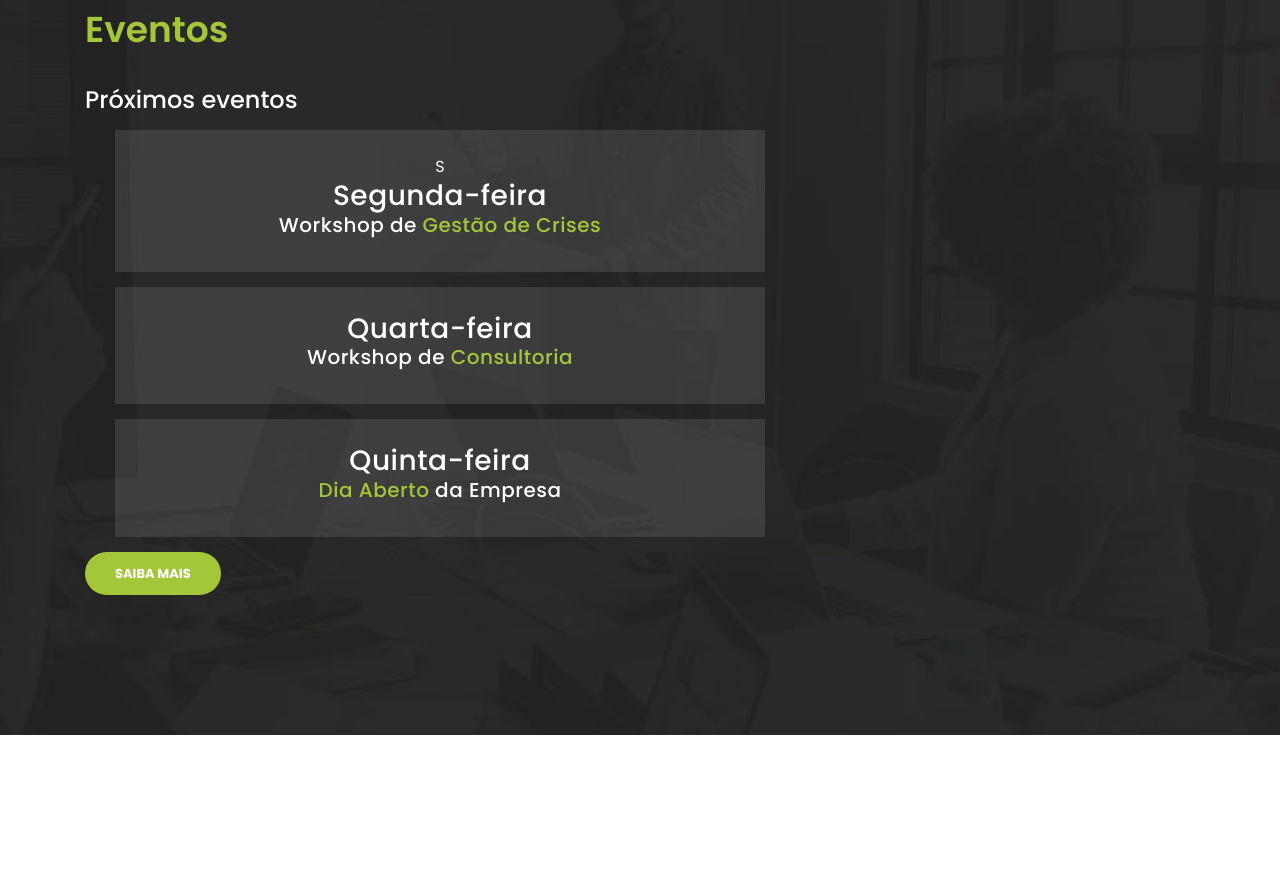
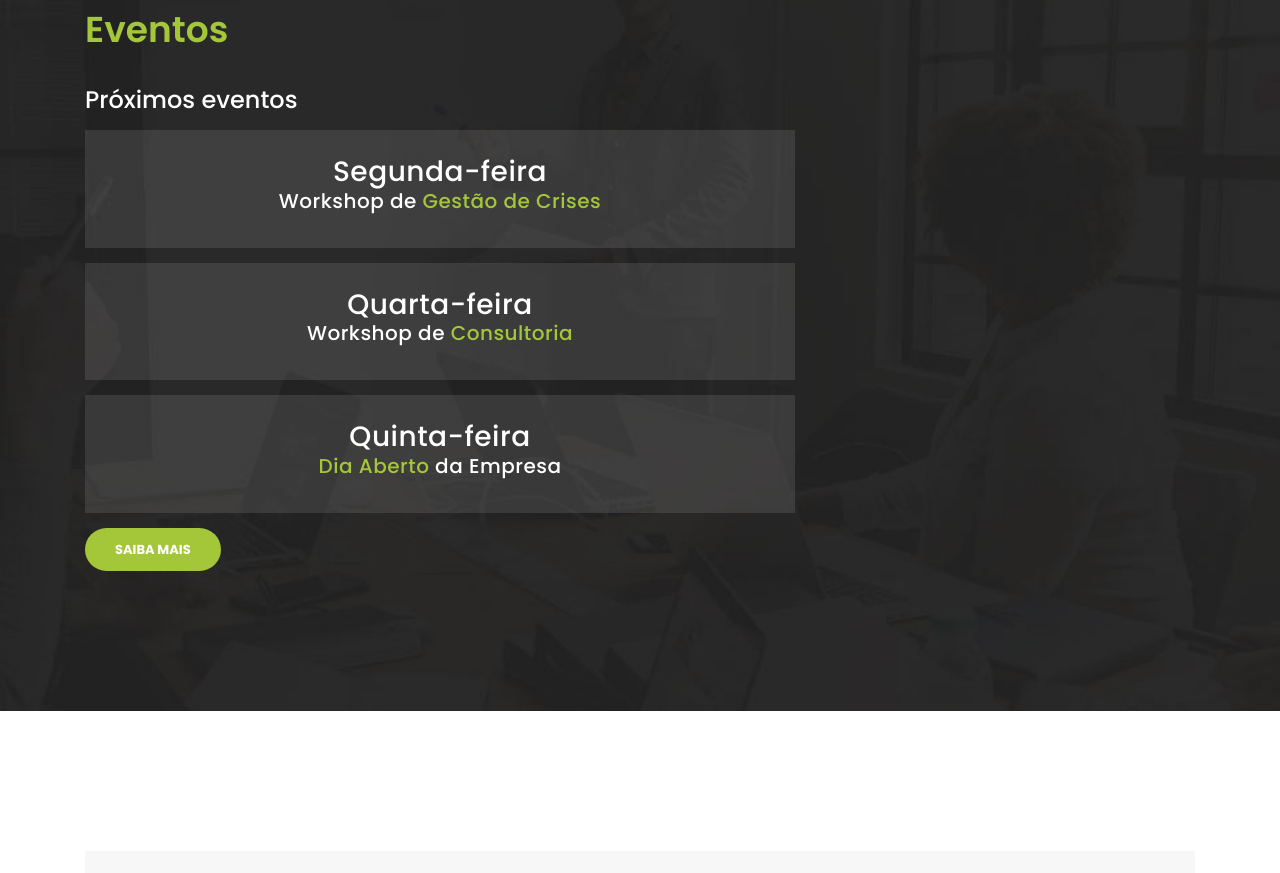
Before and after one commit to t0m4s79/t0m4s79.github.io, a plain HTML site: page index.html in a window 1280 px wide. Shown: the part 2040-2913 px from the top of the page. Drawn offline with Linux system fonts and the light colour scheme.

Commit message:
Code cleanup + small fixes

```diff
--- a/index.html
+++ b/index.html
@@ -209,17 +209,17 @@ https://templatemo.com/tm-545-finance-business
             <div class="left-content">
               <h2><em>Eventos</em></h2>
               <h4>Próximos eventos</h4>
-              <div class="col-md-8 align-self-center">
+              <div class="col-md-8 p-0">
 
-                <div class="col-md-12">
-                  <div class="count-area-content">S
+                <div class="col-md-12 p-0">
+                  <div class="count-area-content">
                     <div class="count-title">
                       <h3>Segunda-feira</h3>
                       <h5>Workshop de <em>Gestão de Crises</em></h5>
                     </div>
                   </div>
                 </div>
-                <div class="col-md-12">
+                <div class="col-md-12 p-0">
                   <div class="count-area-content">
                     <div class="count-title">
                       <h3>Quarta-feira</h3>
@@ -227,7 +227,7 @@ https://templatemo.com/tm-545-finance-business
                     </div>
                   </div>
                 </div>
-                <div class="col-md-12">
+                <div class="col-md-12 p-0">
                   <div class="count-area-content">
                     <div class="count-title">
                       <h3>Quinta-feira</h3>
@@ -326,106 +326,6 @@ https://templatemo.com/tm-545-finance-business
       </div>
     </div>
 
-    <!-- <div class="testimonials">
-      <div class="container">
-        <div class="row">
-          <div class="col-md-12">
-            <div class="section-heading">
-              <h2>What they say <em>about us</em></h2>
-              <span>testimonials from our greatest clients</span>
-            </div>
-          </div>
-          <div class="col-md-12">
-            <div class="owl-testimonials owl-carousel">
-
-              <div class="testimonial-item">
-                <div class="inner-content">
-                  <h4>George Walker</h4>
-                  <span>Chief Financial Analyst</span>
-                  <p>"Nulla ullamcorper, ipsum vel condimentum congue, mi odio vehicula tellus, sit amet malesuada justo sem sit amet quam. Pellentesque in sagittis lacus."</p>
-                </div>
-                <img src="http://placehold.it/60x60" alt="">
-              </div>
-
-              <div class="testimonial-item">
-                <div class="inner-content">
-                  <h4>John Smith</h4>
-                  <span>Market Specialist</span>
-                  <p>"In eget leo ante. Sed nibh leo, laoreet accumsan euismod quis, scelerisque a nunc. Mauris accumsan, arcu id ornare malesuada, est nulla luctus nisi."</p>
-                </div>
-                <img src="http://placehold.it/60x60" alt="">
-              </div>
-
-              <div class="testimonial-item">
-                <div class="inner-content">
-                  <h4>David Wood</h4>
-                  <span>Chief Accountant</span>
-                  <p>"Ut ultricies maximus turpis, in sollicitudin ligula posuere vel. Donec finibus maximus neque, vitae egestas quam imperdiet nec. Proin nec mauris eu tortor consectetur tristique."</p>
-                </div>
-                <img src="http://placehold.it/60x60" alt="">
-              </div>
-
-              <div class="testimonial-item">
-                <div class="inner-content">
-                  <h4>Andrew Boom</h4>
-                  <span>Marketing Head</span>
-                  <p>"Curabitur sollicitudin, tortor at suscipit volutpat, nisi arcu aliquet dui, vitae semper sem turpis quis libero. Quisque vulputate lacinia nisl ac lobortis."</p>
-                </div>
-                <img src="http://placehold.it/60x60" alt="">
-              </div>
-
-            </div>
-          </div>
-        </div>
-      </div>
-    </div> -->
-
-    <!-- <div class="callback-form">
-      <div class="container">
-        <div class="row">
-          <div class="col-md-12">
-            <div class="section-heading">
-              <h2>Request a <em>call back</em></h2>
-              <span>Etiam suscipit ante a odio consequat</span>
-            </div>
-          </div>
-          <div class="col-md-12">
-            <div class="contact-form">
-              <form id="contact" action="" method="post">
-                <div class="row">
-                  <div class="col-lg-4 col-md-12 col-sm-12">
-                    <fieldset>
-                      <input name="name" type="text" class="form-control" id="name" placeholder="Full Name" required="">
-                    </fieldset>
-                  </div>
-                  <div class="col-lg-4 col-md-12 col-sm-12">
-                    <fieldset>
-                      <input name="email" type="text" class="form-control" id="email" pattern="[^ @]*@[^ @]*" placeholder="E-Mail Address" required="">
-                    </fieldset>
-                  </div>
-                  <div class="col-lg-4 col-md-12 col-sm-12">
-                    <fieldset>
-                      <input name="subject" type="text" class="form-control" id="subject" placeholder="Subject" required="">
-                    </fieldset>
-                  </div>
-                  <div class="col-lg-12">
-                    <fieldset>
-                      <textarea name="message" rows="6" class="form-control" id="message" placeholder="Your Message" required=""></textarea>
-                    </fieldset>
-                  </div>
-                  <div class="col-lg-12">
-                    <fieldset>
-                      <button type="submit" id="form-submit" class="border-button">Send Message</button>
-                    </fieldset>
-                  </div>
-                </div>
-              </form>
-            </div>
-          </div>
-        </div>
-      </div>
-    </div> -->
-
     <!-- Footer Starts Here -->
     <footer>
       <div class="container">
```
